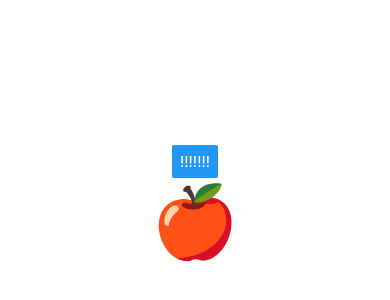
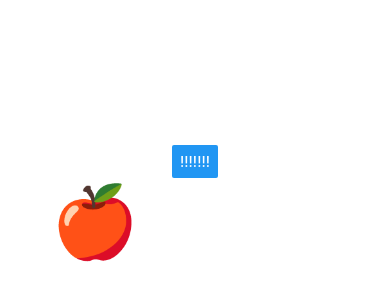
Before and after one commit to Yuhyeon0516/ReactNative-Animated-Study, a React Native app: screen / in a window 390 px wide. Shown: the part 218-518 px from the top of the page. Built offline with nearby package versions, Linux system fonts and the light colour scheme.

Commit message:
studyed timing animation 2

```diff
--- a/src/AnimatedComponent.tsx
+++ b/src/AnimatedComponent.tsx
@@ -2,12 +2,33 @@ import {View, Text, Button, Animated} from 'react-native';
 import React, {useRef} from 'react';
 
 // opacity 1 -> 0 timing animation
+// export default function AnimatedComponent() {
+//   const opacityAnim = useRef(new Animated.Value(1)).current;
+
+//   function onButtonPress() {
+//     Animated.timing(opacityAnim, {
+//       toValue: 0,
+//       useNativeDriver: true,
+//     }).start();
+//   }
+
+//   return (
+//     <>
+//       <Button title="!!!!!!!" onPress={onButtonPress} />
+//       <Animated.Text style={{fontSize: 70, opacity: opacityAnim}}>
+//         🍎
+//       </Animated.Text>
+//     </>
+//   );
+// }
+
+// 왼쪽에서 오른쪽으로 이동하는 X가 변화하는 애니메이션
 export default function AnimatedComponent() {
-  const opacityAnim = useRef(new Animated.Value(1)).current;
+  const translateXAnim = useRef(new Animated.Value(-100)).current;
 
   function onButtonPress() {
-    Animated.timing(opacityAnim, {
-      toValue: 0,
+    Animated.timing(translateXAnim, {
+      toValue: 100,
       useNativeDriver: true,
     }).start();
   }
@@ -15,7 +36,8 @@ export default function AnimatedComponent() {
   return (
     <>
       <Button title="!!!!!!!" onPress={onButtonPress} />
-      <Animated.Text style={{fontSize: 70, opacity: opacityAnim}}>
+      <Animated.Text
+        style={{fontSize: 70, transform: [{translateX: translateXAnim}]}}>
         🍎
       </Animated.Text>
     </>
```
